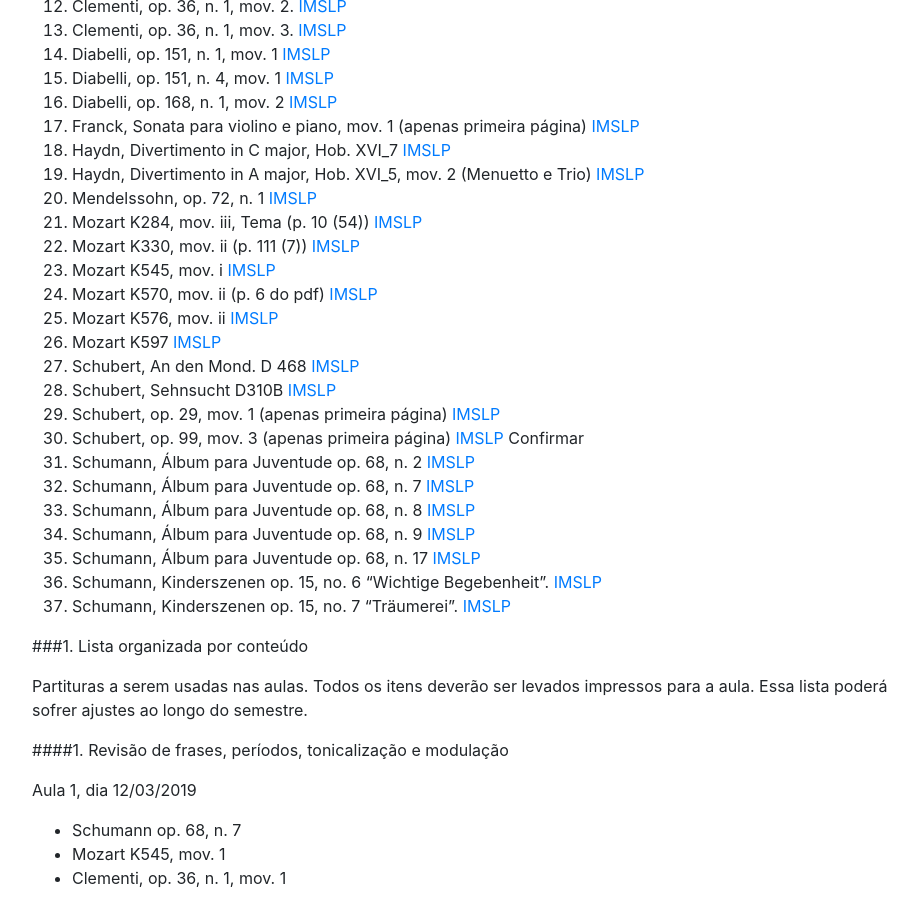
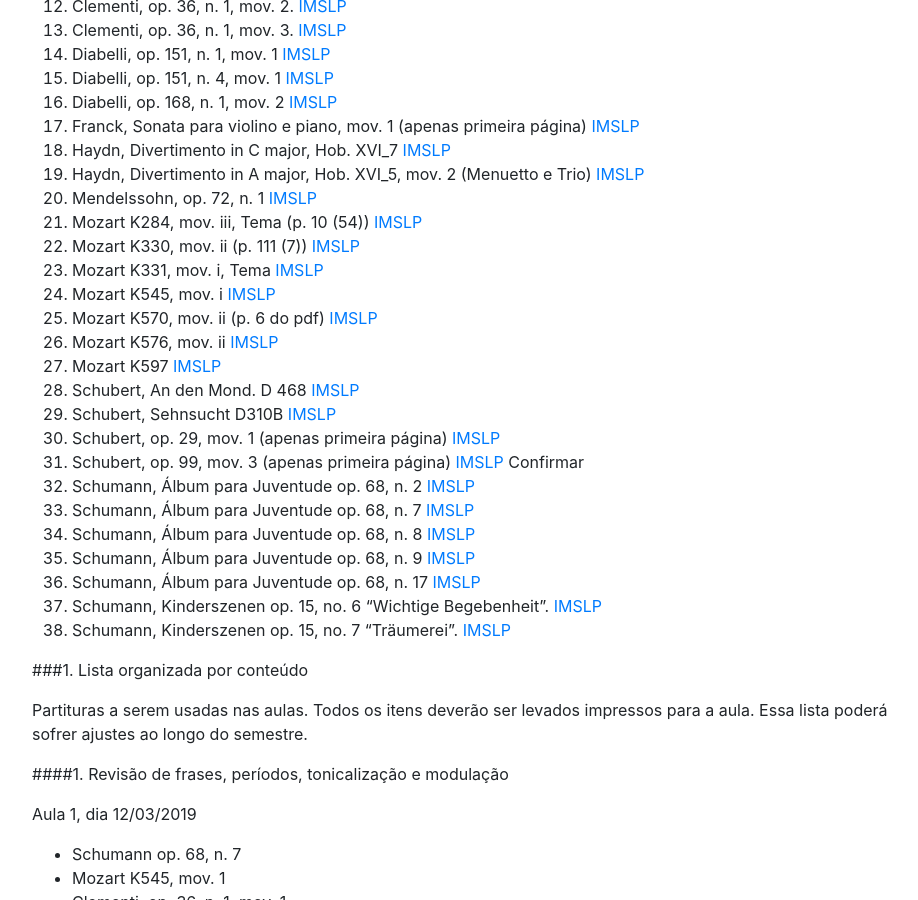
Before and after one commit to kroger/genosmus, a Jekyll site: the page built from _marcos/musa71.md, in a window 1280 px wide and 900 px high, scrolled down 2865 px. Shown: the whole window, without its empty margins (68-986 px from the left). Built offline with Jekyll 4.4.1, drawn with Linux system fonts in a browser that asks for light colours; the table of contents is made by our own code.

Commit message:
Expansão de exemplos

```diff
--- a/_marcos/musa71.md
+++ b/_marcos/musa71.md
@@ -144,6 +144,7 @@ Caso algum link esteja quebrado, buscar direto no IMSLP e informar o professor.
 1. Mendelssohn, op. 72, n. 1 [IMSLP](http://ks.imslp.net/files/imglnks/usimg/6/63/IMSLP09377-Mendelssohn_-_Op.72_-_6_Pieces_for_Children.pdf)
 1. Mozart K284, mov. iii, Tema (p. 10 (54)) [IMSLP](http://ks.imslp.net/files/imglnks/usimg/6/65/IMSLP56315-PMLP01839-Mozart_Werke_Breitkopf_Serie_20_KV284.pdf)
 1. Mozart K330, mov. ii (p. 111 (7)) [IMSLP](http://ks4.imslp.info/files/imglnks/usimg/f/f5/IMSLP56319-PMLP01845-Mozart_Werke_Breitkopf_Serie_20_KV330.pdf)
+1. Mozart K331, mov. i, Tema [IMSLP](http://hz.imslp.info/files/imglnks/usimg/f/fe/IMSLP56321-PMLP01846-Mozart_Werke_Breitkopf_Serie_20_KV331.pdf)
 1. Mozart K545, mov. i [IMSLP](http://ks4.imslp.info/files/imglnks/usimg/a/a9/IMSLP56442-PMLP01855-Mozart_Werke_Breitkopf_Serie_20_KV545.pdf)
 1. Mozart K570, mov. ii (p. 6 do pdf) [IMSLP](http://ks4.imslp.info/files/imglnks/usimg/8/82/IMSLP00228-Mozart_-_Piano_Sonata,_K_570.pdf)
 1. Mozart K576, mov. ii [IMSLP](http://ks4.imslp.info/files/imglnks/usimg/e/e8/IMSLP56445-PMLP01859-Mozart_Werke_Breitkopf_Serie_20_KV576.pdf)
```
